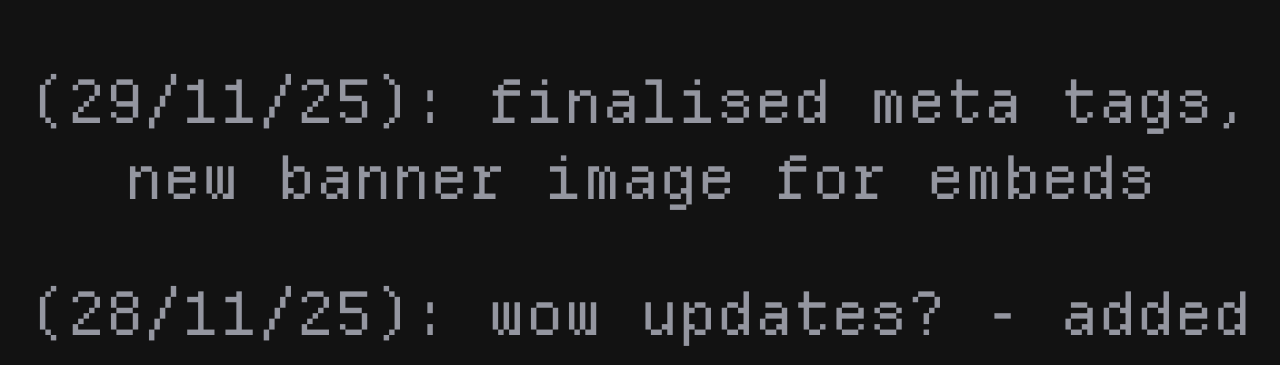
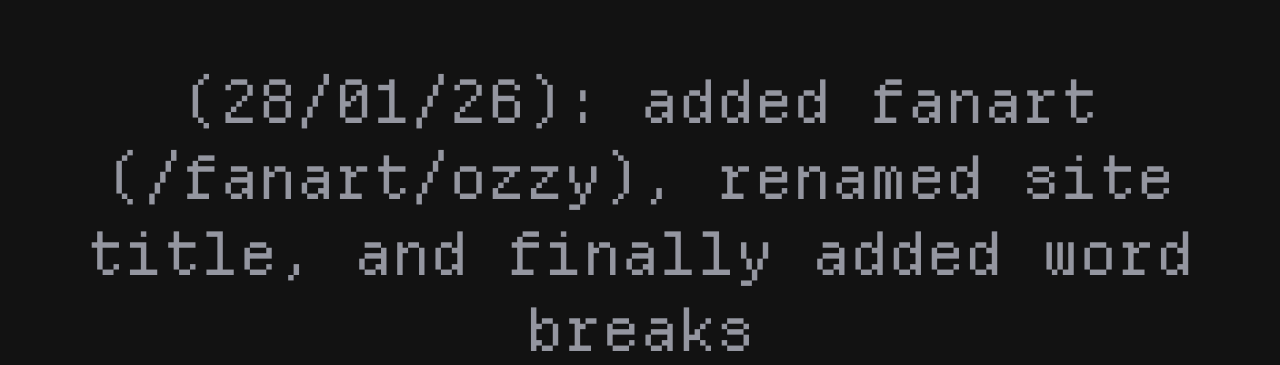
Before and after one commit to minimiscus/website, a website: page index.html in a window 1280 px wide. Shown: the part 572-937 px from the top of the page. Drawn offline with Linux system fonts and the light colour scheme.

Commit message:
update note
how do i disable copilot commit messages

```diff
--- a/index.html
+++ b/index.html
@@ -36,6 +36,8 @@
 
 		<h2>updates:</h2>
 
+		<p>(28/01/26): added fanart (/fanart/ozzy), renamed site title, and finally added word breaks</p>
+
 		<p>(29/11/25): finalised meta tags, new banner image for embeds</p>
 
 		<p>
```
